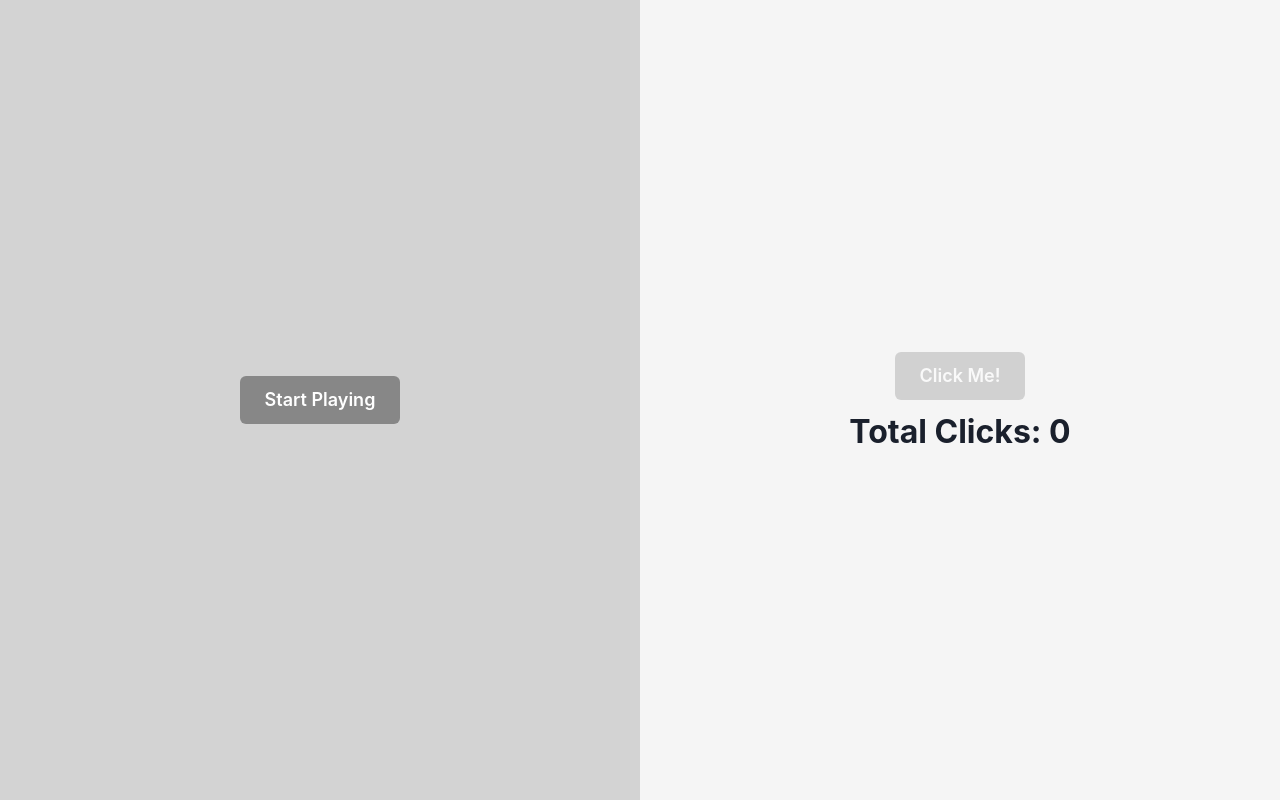
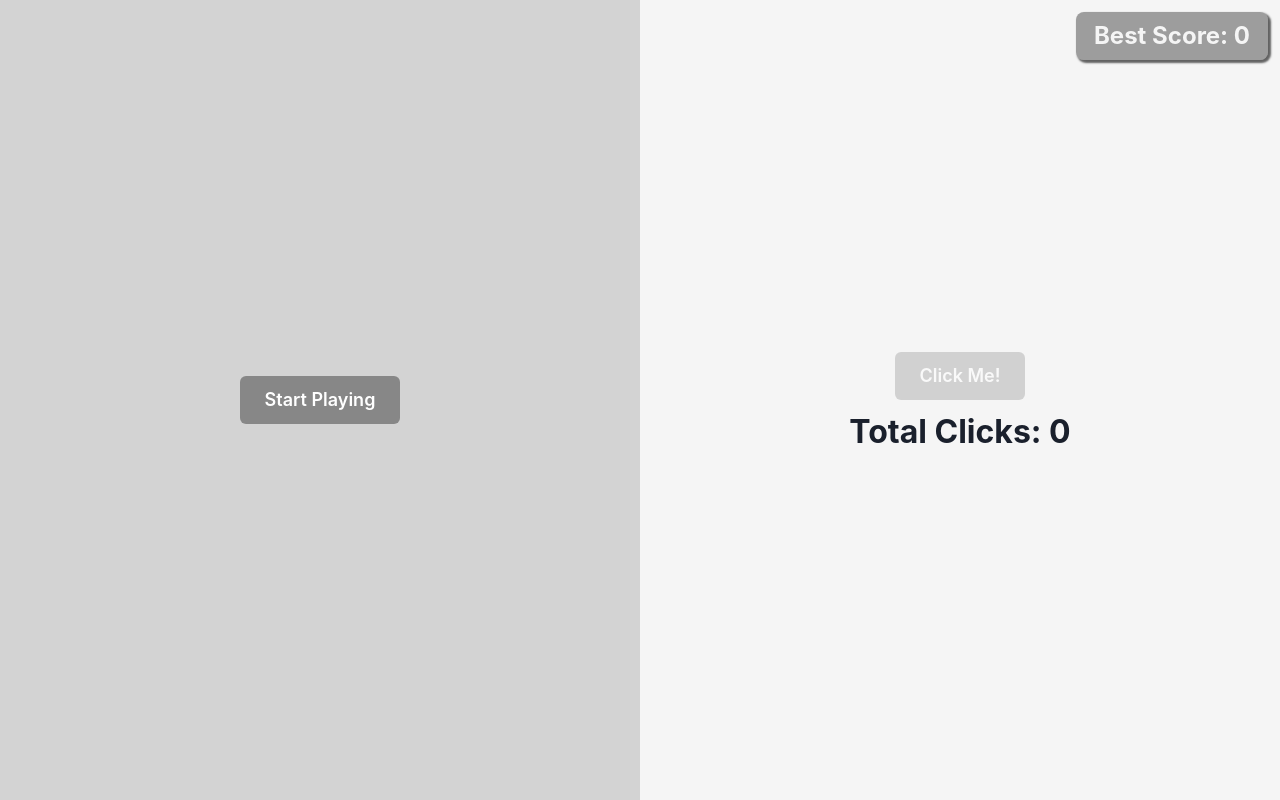
Before and after one commit to ignacioleyes/juegoContador, a React (Vite) app: page / in a window 1280 px wide. Built offline with nearby package versions, Linux system fonts and the light colour scheme.

Commit message:
best score functionality added

```diff
--- a/src/App.tsx
+++ b/src/App.tsx
@@ -1,15 +1,18 @@
 import { useEffect, useState } from "react";
 import { Button, Text, HStack, VStack, Heading } from "@chakra-ui/react";
 import CountDown from "./CountDown";
+import BestScore from "./BestScore";
 
 function App() {
     const [count, setCount] = useState(0);
     const [isPlaying, setIsPlaying] = useState(false);
     const [disableClickMe, setDisableClickMe] = useState(true);
     const [message, setMessage] = useState("");
+    const [bestScore, setBestScore] = useState(0);
 
     const handleIsPlaying = () => {
         setIsPlaying(true);
+        setBestScore(count > bestScore ? count : bestScore)
         setCount(0);
 
         setTimeout(() => {
@@ -47,6 +50,7 @@ function App() {
 
     return (
         <HStack w={"100vw"} h={"100vh"} p={0} m={0} spacing={0}>
+            <BestScore score={bestScore}/>
             <VStack
                 width={"50%"}
                 h={"100%"}
--- /dev/null
+++ b/src/BestScore.tsx
@@ -0,0 +1,29 @@
+import { Box, Text } from "@chakra-ui/react";
+
+interface Props {
+    score: number;
+}
+
+const BestScore = ({ score }: Props) => {
+    return (
+        <Box
+            bg={"blackAlpha.500"}
+            borderRadius={"0.5rem"}
+            height={"3rem"}
+            width={"12rem"}
+            position={"absolute"}
+            top={3}
+            right={3}
+            boxShadow={"2px 2px 2px 1px rgba(0, 0, 0, 0.6)"}
+            display={"flex"}
+            alignItems={"center"}
+            justifyContent={"center"}
+        >
+            <Text fontSize={"1.5rem"} fontWeight={"bold"} color={"whitesmoke"}>
+                Best Score: {score}
+            </Text>
+        </Box>
+    );
+};
+
+export default BestScore;
```
